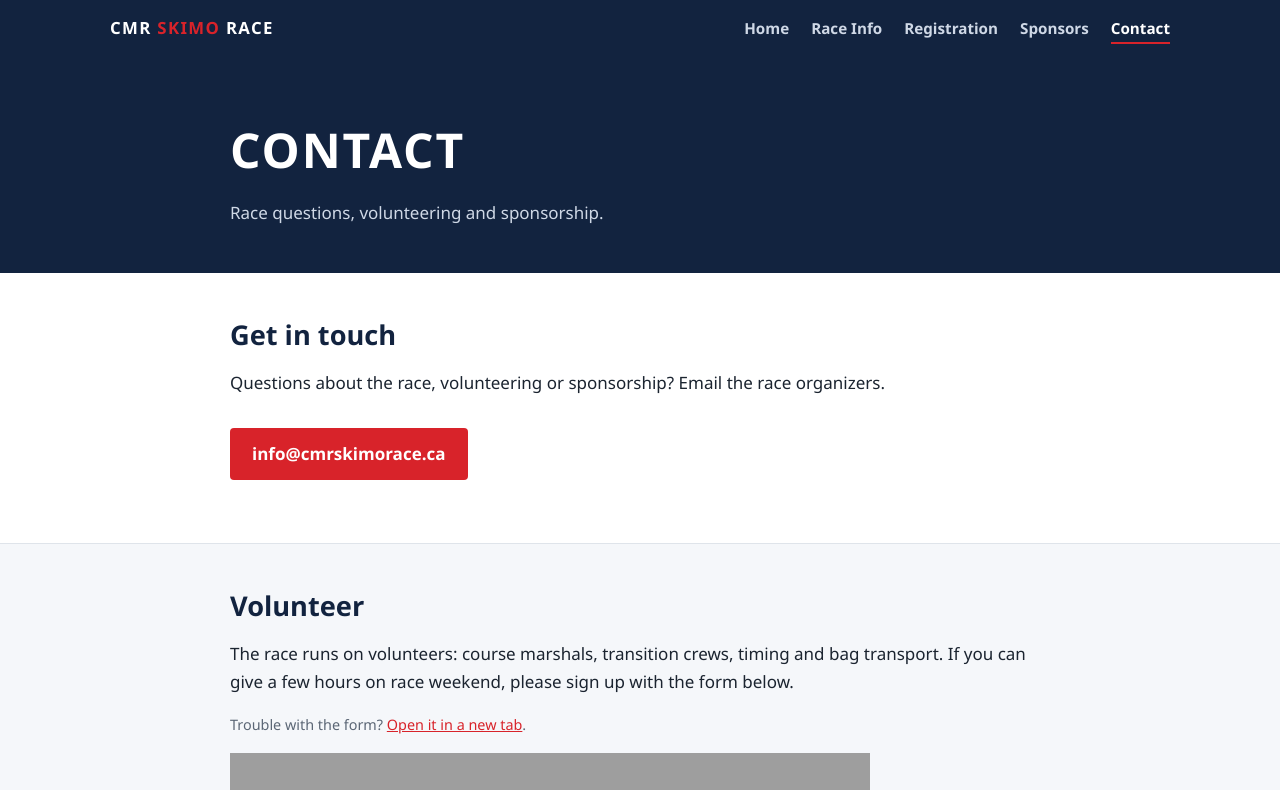
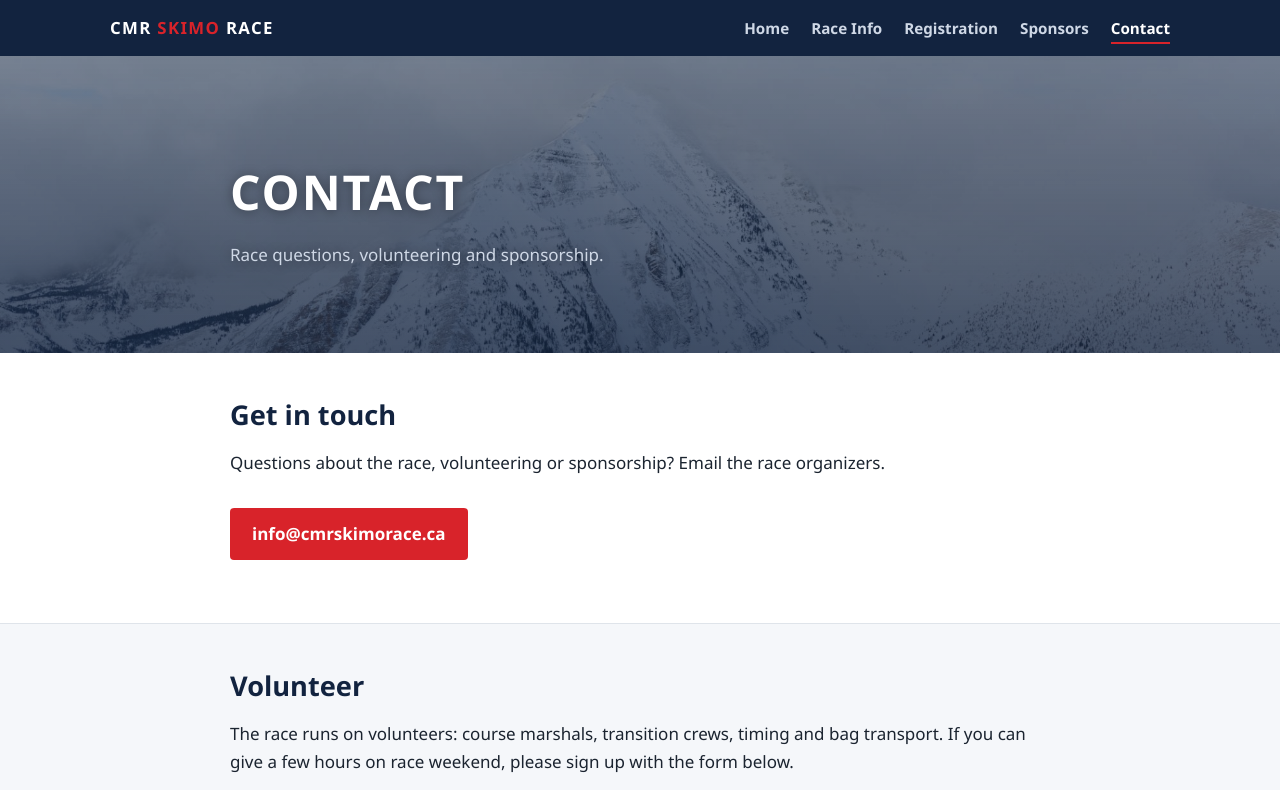
Before and after one commit to aaronfwilkins/cmrskimorace, a plain HTML site: page contact.html in a window 1280 px wide. Shown: the top 790 px of the page. Drawn offline with Linux system fonts and the light colour scheme; grey boxes are pictures that could not be loaded.

Commit message:
Use mountain photo behind inner page headers
Co-Authored-By: Claude Opus 5.5 <noreply@anthropic.com>

```diff
--- a/style.css
+++ b/style.css
@@ -17,7 +17,7 @@ nav a:hover,nav a[aria-current=page]{color:var(--white);border-bottom-color:var(
 .hero h1{font-size:clamp(2.4rem,7vw,4.6rem);margin:0;letter-spacing:.04em;text-transform:uppercase;line-height:1.05}
 .hero p{font-size:clamp(1.05rem,2.4vw,1.4rem);margin:18px 0 0}
 .hero .tag{display:inline-block;margin-top:26px;padding:8px 16px;border:1px solid rgba(255,255,255,.6);border-radius:999px;font-size:.9rem;letter-spacing:.06em;text-transform:uppercase}
-.pagehead{background:var(--navy);color:var(--white);padding:54px 0 46px}
+.pagehead{background:linear-gradient(rgba(18,35,63,.55),rgba(18,35,63,.78)),url(images/castle-peak.jpg) center 42%/cover no-repeat var(--navy);color:var(--white);padding:96px 0 84px}
 .pagehead h1{margin:0;font-size:clamp(2rem,5vw,3rem);text-transform:uppercase;letter-spacing:.04em}
 .pagehead p{margin:10px 0 0;color:#cfd8e6;max-width:640px}
 main section{padding:46px 0;border-bottom:1px solid var(--line)}
@@ -96,3 +96,5 @@ nav a{white-space:nowrap}
 .sponsor h3 a:hover{color:var(--red);text-decoration:underline}
 .logos a{display:inline-flex;align-items:center}
 .logos a:hover img,.sponsor .logo a:hover img{opacity:.8}
+.pagehead h1,.pagehead p{text-shadow:0 1px 12px rgba(0,0,0,.35)}
+@media (max-width:640px){.pagehead{padding:64px 0 56px}}
```
Also changed, not shown: images/castle-peak.jpg (added).
